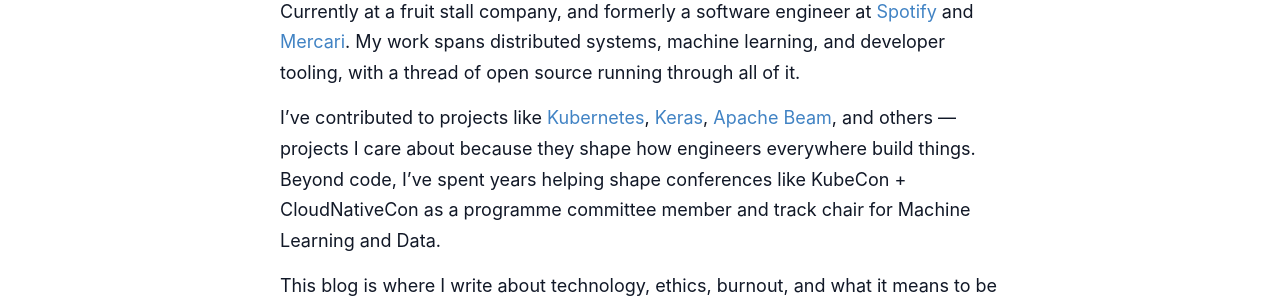
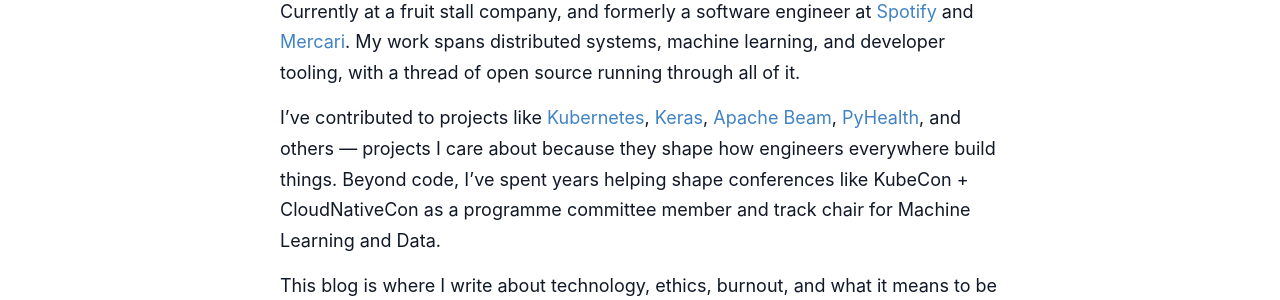
Before and after one commit to irvifa/irvifa.github.io, a Jekyll site: the page built from _pages/about.md, in a window 1280 px wide. Shown: the part 229-529 px from the top of the page. Built offline with Jekyll 4.4.1, drawn with Linux system fonts in a browser that asks for light colours.

Commit message:
feat(about): add PyHealth to the intro
Co-Authored-By: Claude Opus 5.5 <noreply@anthropic.com>

```diff
--- a/_pages/about.md
+++ b/_pages/about.md
@@ -7,7 +7,7 @@ class: about
 
 I'm Irvi (she/her) — an engineer drawn to the intersection of systems and people. Currently at a fruit stall company, and formerly a software engineer at [Spotify](https://www.spotify.com/) and [Mercari](https://about.mercari.com/en/). My work spans distributed systems, machine learning, and developer tooling, with a thread of open source running through all of it.
 
-I've contributed to projects like [Kubernetes](https://github.com/kubernetes), [Keras](https://github.com/keras-team), [Apache Beam](https://beam.apache.org/), and others — projects I care about because they shape how engineers everywhere build things. Beyond code, I've spent years helping shape conferences like KubeCon + CloudNativeCon as a programme committee member and track chair for Machine Learning and Data.
+I've contributed to projects like [Kubernetes](https://github.com/kubernetes), [Keras](https://github.com/keras-team), [Apache Beam](https://beam.apache.org/), [PyHealth](https://github.com/sunlabuiuc/PyHealth), and others — projects I care about because they shape how engineers everywhere build things. Beyond code, I've spent years helping shape conferences like KubeCon + CloudNativeCon as a programme committee member and track chair for Machine Learning and Data.
 
 This blog is where I write about technology, ethics, burnout, and what it means to be a person alongside the work. My published papers are on [Google Scholar](https://scholar.google.com/citations?user=95-AHW8AAAAJ&hl=en).
 
```
